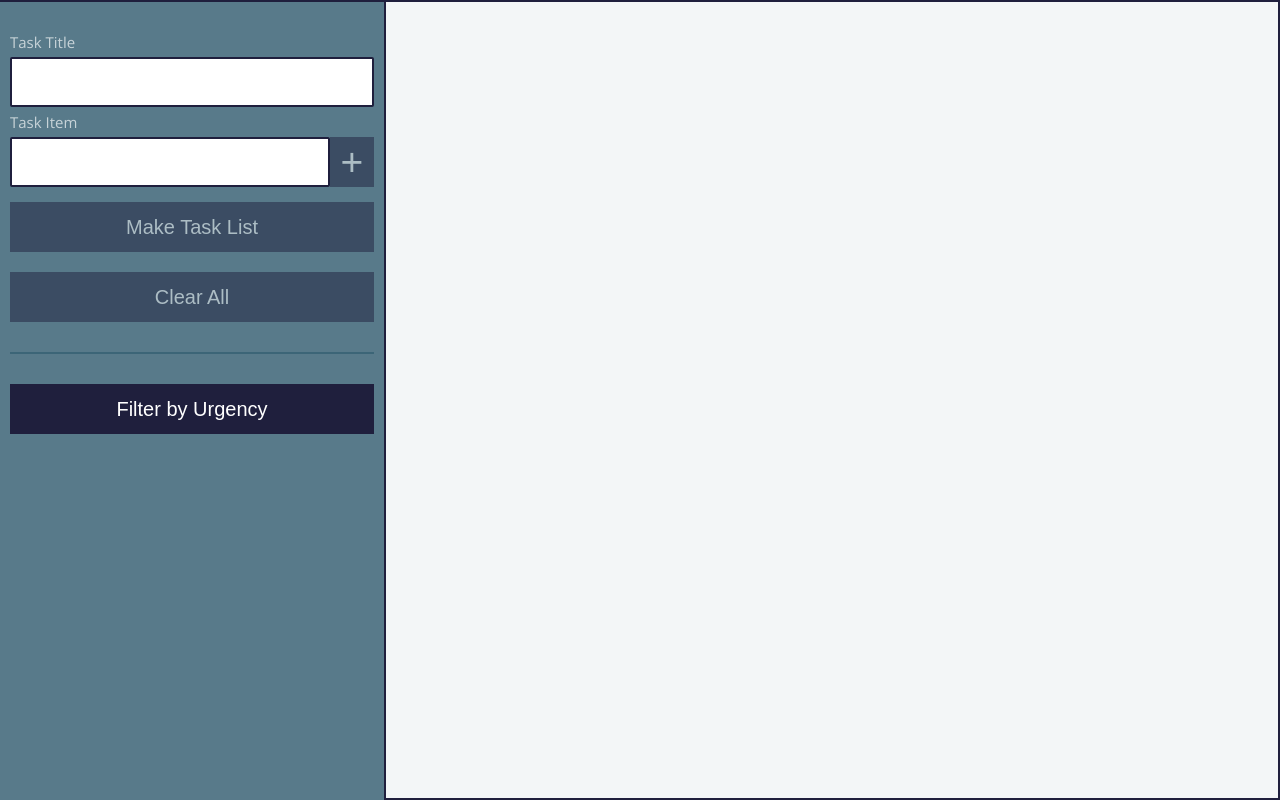
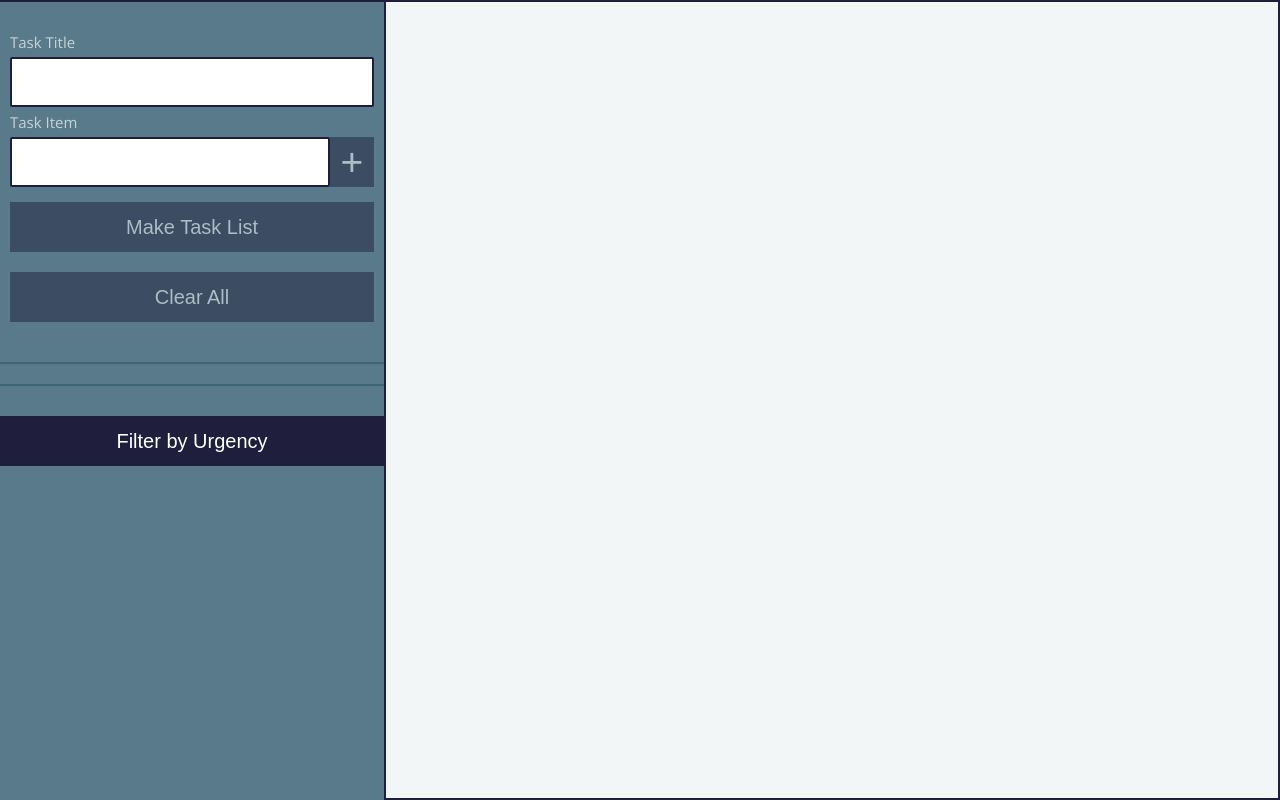
Before and after one commit to AnnaGoodwin/check-yoself, a plain HTML site: page index.html in a window 1280 px wide. Shown: the part 67-867 px from the top of the page. Drawn offline with nearby package versions, Linux system fonts and the light colour scheme.

Commit message:
Fix aside border

```diff
--- a/styles.css
+++ b/styles.css
@@ -15,15 +15,15 @@ main {
 }
 
 aside {
-  padding-top: 20px;
   border-top: 2px solid #1F1F3D;
   margin: 0;
   width: 30%;
   background-color: #587A8A;
-  padding: 10px;
 }
 
 form {
+  border-bottom: 2px solid #3C6577;
+  padding: 10px;
   display: flex;
   flex-direction: column;
   margin: 20px 0;
@@ -183,8 +183,16 @@ section p,
   padding: 0;
 }
 
+.form__btn--clear {
+  margin-bottom: 30px;
+}
+
 .task-text {
   color: #FFFFFF;
+}
+
+.form__div--btn--container {
+  padding: 10px;
 }
 
 .border-bottom {
```
